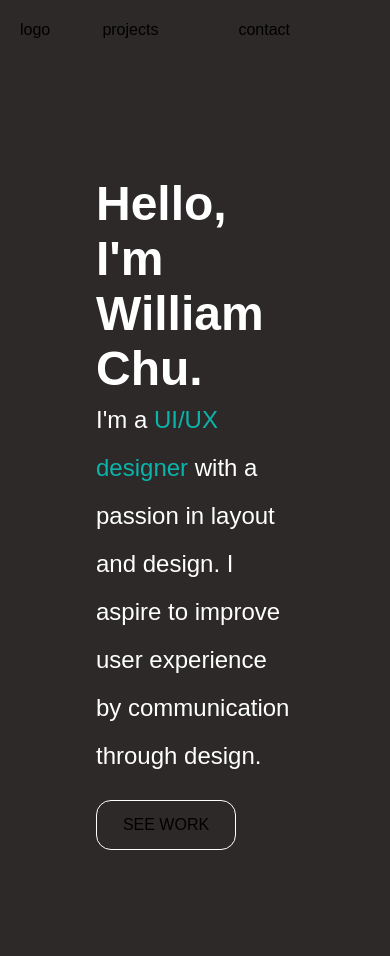
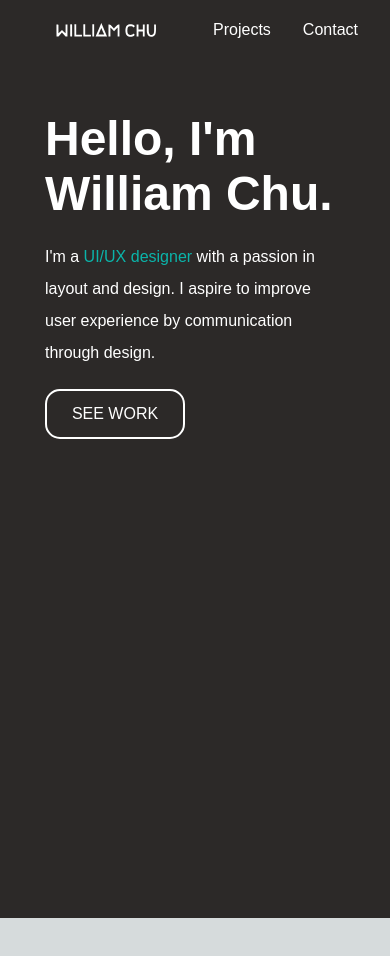
Before and after one commit to williamchuu/myportfolio, a Next.js app: page / in a window 390 px wide. Shown: the top 956 px of the page. After the commit the page ends 918 px from the top, so only its background shows below. Built offline with nearby package versions, Linux system fonts and the light colour scheme.

Commit message:
add media queries for landing and navbar links

```diff
--- a/components/header.js
+++ b/components/header.js
@@ -1,10 +1,16 @@
 import styled from 'styled-components'
+import { useRouter } from 'next/router'
 
 const Heading = styled.h1`
     font-size: 3rem;
     color: white;
     text-align: left;
     margin-top: 80px;
+    @media (max-width: 390px) {
+        font-size: 3rem;
+        margin-top: 15px;
+        min-width: 300px;
+       }
 `
 const SubHeading = styled.h3`
     font-size: 1.5rem;
@@ -12,20 +18,30 @@ const SubHeading = styled.h3`
     color: white;
     text-align: left;
     line-height: 2;
+    @media (max-width: 390px) {
+        margin-top: 20px;
+        font-size: 1rem;
+       }
 `
 
 const Button = styled.div`
     height: 50px;
     width: 140px;
     background-color: transparent;
-    border: 1px solid white;
+    border: 2px solid white;
     border-radius: 15px;
+    color: white;
     margin: 20px 0;
     display: flex;
     justify-content: center;
     align-items: center;
     font-size: 1rem;
-    font-weight: 300;
+    font-weight: 400;
+    &:hover {
+        background-color: white;
+        color: #2C2928;
+        cursor: pointer;
+      }
     `
 
 const Grid = styled.div`
@@ -35,7 +51,7 @@ const Grid = styled.div`
     grid-template-areas:
       "a b"
       "c d";
-    @media (max-width: 768px) {
+    @media (max-width: 820px) {
       grid-template-columns: 1fr;
       grid-template-rows: 1fr 1fr;
       grid-template-areas:
@@ -47,8 +63,12 @@ const Grid = styled.div`
     }
   `;
 
-export default function Header(
-) {
+export default function Header() {
+    const router = useRouter();
+    const handleProjects = () => {
+        router.push('/projects')
+    }
+
     return (
         <Grid>
             <div style={
@@ -67,7 +87,7 @@ export default function Header(
                     <span style={{ color: '#0BB4AA', fontWeight: '500' }}> UI/UX designer </span>
                     with a passion in layout and design. I aspire to improve user experience by communication through design.
                 </SubHeading>
-                <Button>SEE WORK</Button>
+                <Button onClick={handleProjects}>SEE WORK</Button>
             </div>
         </Grid>
     )
--- a/components/navbar.js
+++ b/components/navbar.js
@@ -1,4 +1,5 @@
 import styled from 'styled-components'
+import { useRouter } from 'next/router'
 
 const NavbarCont = styled.div`
 display: flex;
@@ -12,6 +13,9 @@ padding: 0 20px;
 width: 100%;
 height: 60px;
 background-color: #2C2928;
+@media (max-width: 820px) {
+   padding: 0px;
+  }
 `
 
 const NavLinks = styled.ul`
@@ -23,16 +27,51 @@ list-style: none;
 
 const NavLists = styled.li`
 margin-right: 5rem;
+color: white;
+cursor: pointer;
+span {
+    border-bottom: 2px solid transparent;
+    transition: border-bottom-color 0.3s;
+  }
+
+  &:hover span {
+    border-bottom-color: white;
+  }
+  @media (max-width: 820px) {
+    margin-right: 2rem;
+   }
 `
 
+const Logo = styled.img`
+height: 120px;
+margin-left: 5rem;
+width: 120px;
+cursor: pointer;
+@media (max-width: 820px) {
+    margin-left: 3rem;
+   }`
+
+
 export default function Navbar() {
+    const router = useRouter();
+    const handleClick = () => {
+        router.push('/')
+    }
+    const handleProjects = () => {
+        router.push('/projects')
+    }
+    const handleContact = () => {
+        router.push('/contact')
+    }
+
     return (
         <NavbarCont>
-            <div>logo</div>
+            {/* <div><img src={logo} />logo here</div> */}
+            <Logo onClick={handleClick} src="/williamchu-01.svg" alt="logo" />
             <div>
                 <NavLinks>
-                    <NavLists>projects</NavLists>
-                    <NavLists>contact</NavLists>
+                    <NavLists onClick={handleProjects}><span>Projects</span></NavLists>
+                    <NavLists onClick={handleContact}><span>Contact</span></NavLists>
                 </NavLinks>
             </div>
         </NavbarCont>
--- a/pages/index.js
+++ b/pages/index.js
@@ -22,15 +22,13 @@ export default function Home() {
   return (
     <>
       <Head>
-        <title>Create Next App</title>
+        <title>William Chu</title>
         <meta name="description" content="Generated by create next app" />
         <meta name="viewport" content="width=device-width, initial-scale=1" />
-        <link rel="icon" href="/favicon.ico" />
+        <link rel="icon" href="faviconLight.svg" media="(prefers-color-scheme: dark)" />
+        <link rel="icon" href="faviconDark.svg" media="(prefers-color-scheme: light)" />
       </Head>
       <main className={styles.main}>
-        {/* <Lottie animationData={animation} />
-        <Navbar />
-        <Heading /> */}
         <Lottie
           className={styles.lottie}
           animationData={animation}
--- a/styles/Home.module.css
+++ b/styles/Home.module.css
@@ -13,3 +13,11 @@
   max-width: 700px;
   margin-bottom: 2rem;
 }
+
+/* iPhone */
+@media (max-width: 390px) {
+  .lottie {
+    width: 500px;
+    /* max-width: 700px; */
+  }
+}
```
Also changed, not shown: pages/contact.js (added, +28 -0 lines), pages/projects.js (added, +28 -0 lines).
